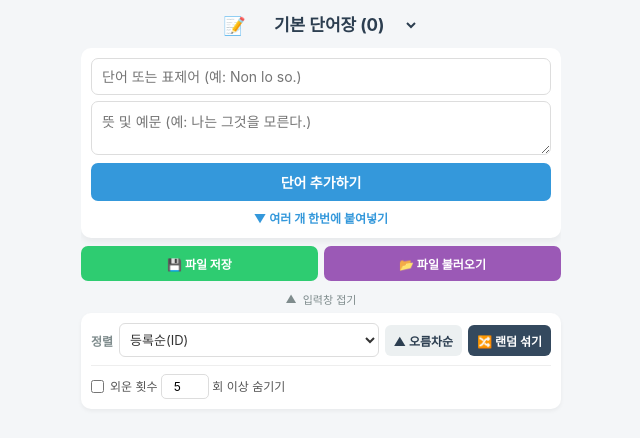
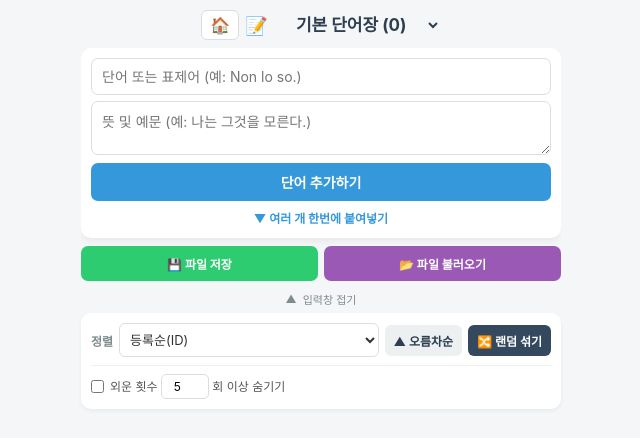
Before and after one commit to MitchellKim/LearningLanguages, a plain HTML site: page index.html in a window 1280 px wide. Shown: the whole page, without its empty margins (319-959 px from the left). Drawn offline with Linux system fonts and the light colour scheme.

Commit message:
Add home button to index.html
Added a home button to navigate to the main screen with styling.

```diff
--- a/index.html
+++ b/index.html
@@ -39,6 +39,25 @@
       gap: 6px;
       padding: 10px 4px 8px;
     }
+
+    /* 메인 화면(index.html) 이동 홈 버튼 스타일 */
+    .btn-home {
+      display: inline-flex;
+      align-items: center;
+      justify-content: center;
+      text-decoration: none;
+      font-size: 16px;
+      padding: 4px 8px;
+      background-color: #ffffff;
+      border: 1px solid #ddd;
+      border-radius: 6px;
+      flex-shrink: 0;
+      transition: background-color 0.15s ease;
+    }
+    .btn-home:active {
+      background-color: #e2e8f0;
+    }
+
     .nb-emoji {
       font-size: 18px;
       flex-shrink: 0;
@@ -410,6 +429,7 @@
   <div class="container">
     <div class="top-bar" id="topBar">
       <div class="notebook-select-wrap">
+        <a href="./index.html" class="btn-home" title="메인 화면으로 이동">🏠</a>
         <span class="nb-emoji">📝</span>
         <select id="notebookSelect" onchange="handleNotebookSelect(this.value)"></select>
       </div>
```
